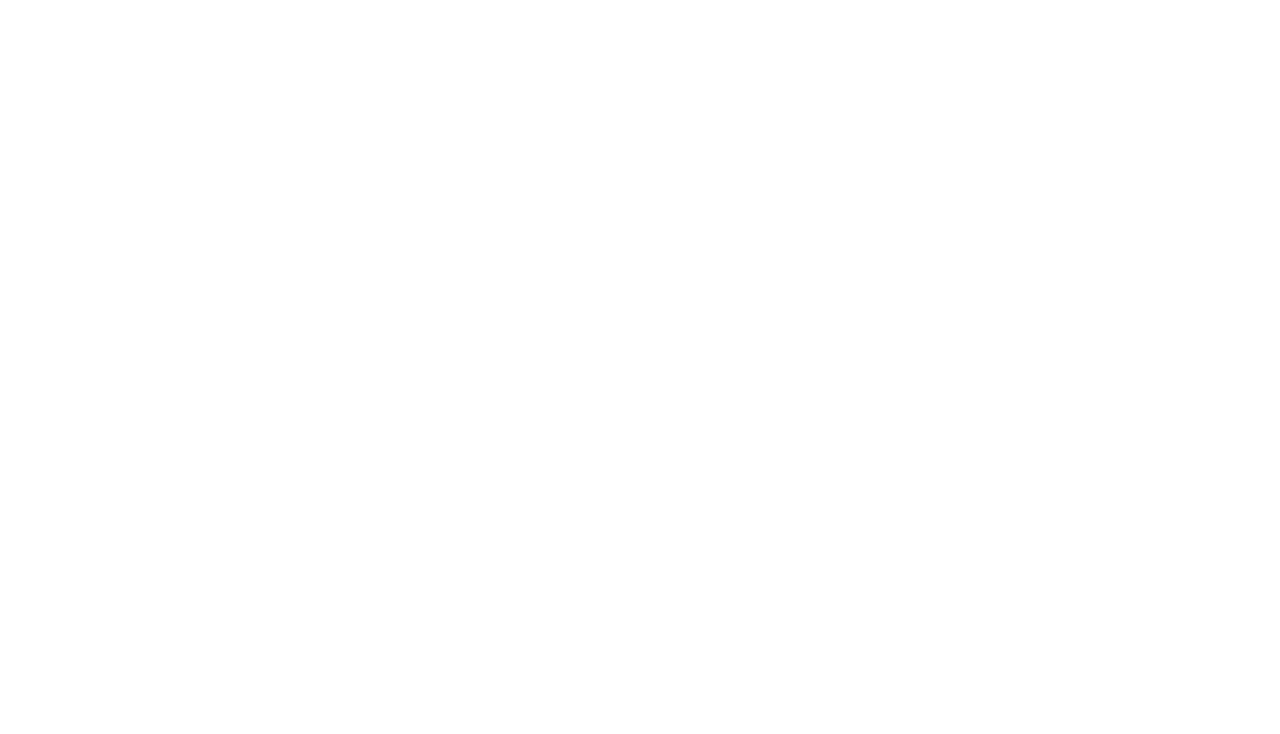
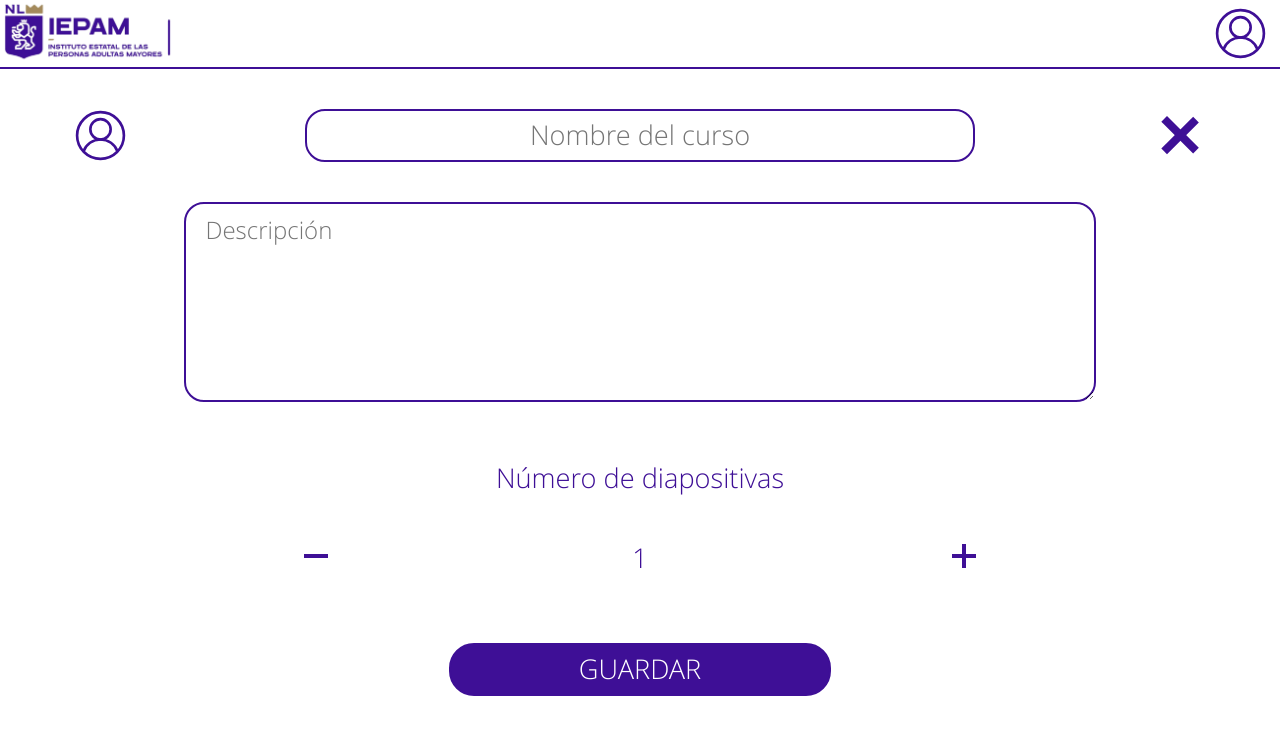
Before and after one commit to ElimArmendariz/Profesor-IEPAM, a React (Create React App) app in the folder profesoriepam/: page /editcurse in a window 1280 px wide. Before the commit this address had no page. Shown: the top 734 px of the page. Built offline with nearby package versions, Linux system fonts and the light colour scheme; what react-unity-webgl would draw is missing.

Commit message:
HeaderUser & EditCurseData Finished

```diff
--- a/profesoriepam/src/App.tsx
+++ b/profesoriepam/src/App.tsx
@@ -5,6 +5,7 @@
 import GlobalFonts from './fonts/fonts';
 import ForgotPassword from './components/ForgotPassword';
 import ResetPassword from './components/ResetPassword';
+import EditCurseData from './components/EditCurseData';
 import UnityFrame from './components/UnityFrame';
 
 function App() {
@@ -15,6 +16,7 @@
           <Route path='/forgotpassword' element={<ForgotPassword />} />
           <Route path='/unity' element={<UnityFrame />} />
           <Route path='/resetpassword' element={<ResetPassword/>} />
+          <Route path='/editcurse' element={<EditCurseData/>} />
         </Routes>
         <GlobalStyle />
         <GlobalFonts />
--- a/profesoriepam/src/components/EditCurseData/index.tsx
+++ b/profesoriepam/src/components/EditCurseData/index.tsx
@@ -4,7 +4,6 @@
     CajaTexto, Texto, FormatedButton, ButtonContainer, Guardar,User
 } from "./EditCurseData.styles";
 import Header from "../HeaderUser";
-import LogoIMG from '../../images/Logo.png';
 import UserIMG from '../../images/User.svg';
 import MinusIMG from '../../images/Minus.svg';
 import PlusIMG from '../../images/Plus.svg';
@@ -17,18 +16,18 @@
             <form action="#" name="formsCurso">
                 <FirstContainer>
                     <ImgContainer>
-                        <a href="#"><User src={UserIMG} /></a>
+                        <User src={UserIMG} />
                     </ImgContainer>
 
-                    <NombreCurso type="text" placeholder="Nombre del curso" name="nombrecurso" id="nombrecurso" />
+                    <NombreCurso type="text" placeholder="Nombre del curso" name="nombrecurso" />
 
                     <ImgContainer>
-                        <a href="#"><img src={CrossIMG} /></a>
+                        <img src={CrossIMG} />
                     </ImgContainer>
                 </FirstContainer>
 
                 <SecondContainer>
-                    <CajaTexto name="descripcion" placeholder="Descripción" rows={8} cols={68} />
+                    <CajaTexto name="descripcion" placeholder="Descripción" rows={5} cols={61} />
                 </SecondContainer>
             </form>
 
--- a/profesoriepam/src/components/HeaderUser/HeaderUser.styles.tsx
+++ b/profesoriepam/src/components/HeaderUser/HeaderUser.styles.tsx
@@ -1,18 +1,19 @@
 import styled from "styled-components";
 
 export const ImgContainer = styled.div `
-    width: 175px;
+    width: 80px;
     display: flex;
     justify-content: center;
     align-items: center;
 `;
 
 export const Logo = styled.img `
-    max-width: 100%;
+    width: 175px;
 `;
 
 export const User = styled.img `
-    max-width: 30%;
+    width: 53px;
+    height: 53px;
 `;
 
 export const HeaderWrapper = styled.header `
@@ -20,4 +21,5 @@
     display: flex;
     position: sticky;
     border-bottom: 2px solid var(--purple);
+    justify-content: space-between;
 `;
--- a/profesoriepam/src/components/HeaderUser/index.tsx
+++ b/profesoriepam/src/components/HeaderUser/index.tsx
@@ -3,17 +3,16 @@
 import LogoIMG from "../../images/Logo.png";
 import UserIMG from "../../images/User.svg";
 
-const HeaderUser = () =>{
-    return(
+const HeaderUser = () => {
+    return (
         <>
             <HeaderWrapper>
+                <Logo src={LogoIMG} />
+
                 <ImgContainer>
-                    <Logo src={LogoIMG}/>
+                    <User src={UserIMG} />
                 </ImgContainer>
 
-                <ImgContainer>
-                    <User src={UserIMG}/>
-                </ImgContainer>
             </HeaderWrapper>
         </>
     )
--- a/profesoriepam/src/components/ResetPassword/ResetPassword.styles.tsx
+++ b/profesoriepam/src/components/ResetPassword/ResetPassword.styles.tsx
@@ -25,10 +25,10 @@
 `;
 
 export const Button = styled.button `
-    border: 2px solid #3E0F96;
+    border: 2px solid var(--purple);
     border-radius: 25px;
     padding: 0.5vh 10vw;
-    background-color: #3E0F96;
+    background-color: var(--purple);
     color: white;
     font-size: 1.7em;
     transition: background-color 0.25s;
@@ -41,7 +41,7 @@
 
 export const PasswordContainer = styled.div `
     display: flex;
-    border: 2px solid #3E0F96;
+    border: 2px solid var(--purple);
     border-radius: 25px;
     height: 6vh;
     width: 60vw;
```
